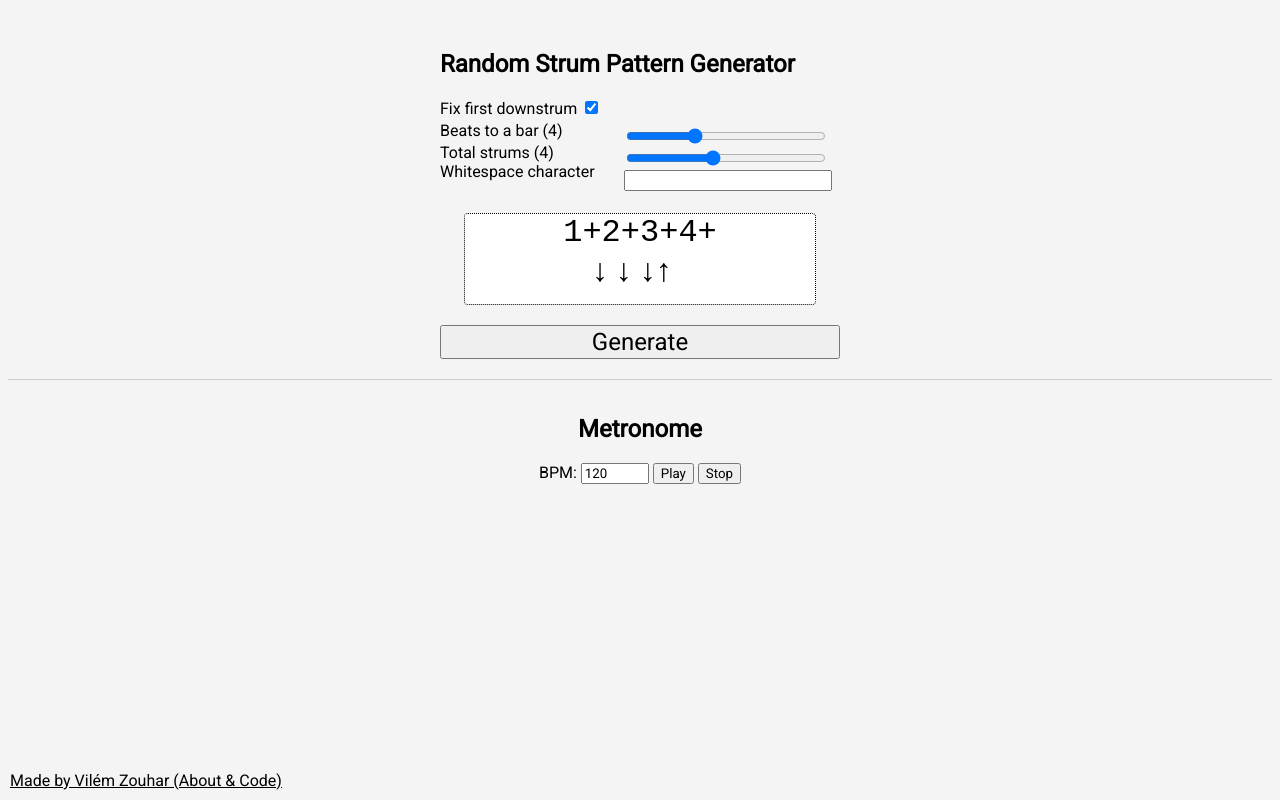
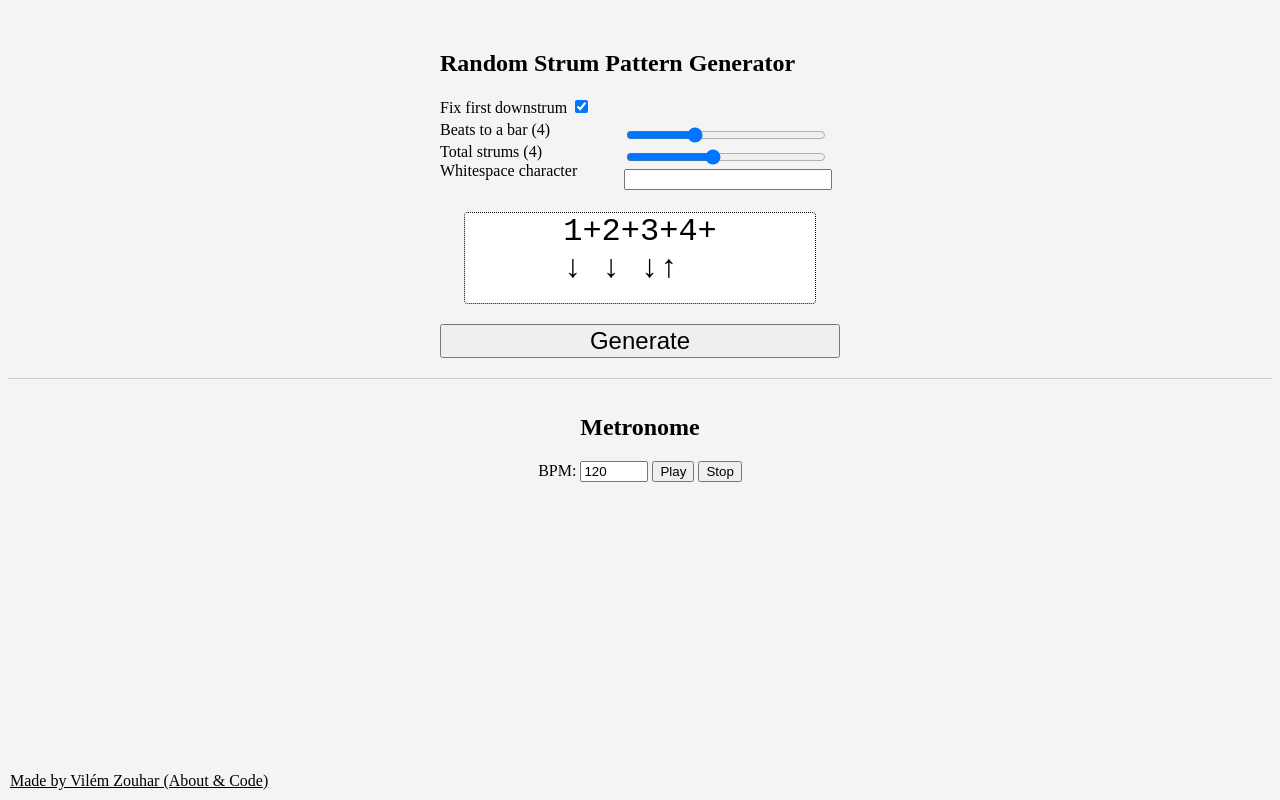
Before and after one commit to zouharvi/random-strum-pattern, a website built with webpack: page web/index.html in a window 1280 px wide. Built offline with nearby package versions, Linux system fonts and the light colour scheme.

Commit message:
Fixed lines alignment

```diff
--- a/src/main.ts
+++ b/src/main.ts
@@ -107,11 +107,12 @@ function generate() {
         pattern_final[0] = "↓";
     }
 
-    const patternHtml = pattern_final.map((char, index) => {
+    const topLineHtml = pattern_sig.map(char => `<span>${char}</span>`).join("");
+    const bottomLineHtml = pattern_final.map((char, index) => {
         return `<span id="beat-${index}">${char}</span>`;
     }).join("");
 
-    $("#area_output").html(pattern_sig.join("") + "<br>" + patternHtml);
+    $("#area_output").html(topLineHtml + "<br>" + bottomLineHtml);
 }
 
 generate();
--- a/web/style.css
+++ b/web/style.css
@@ -1,7 +1,3 @@
-* {
-    font-family: Roboto, Arial, Helvetica, sans-serif;
-}
-
 #area_output {
     font-family: 'Courier New', Courier, monospace;
     margin-top: 30px;
```
